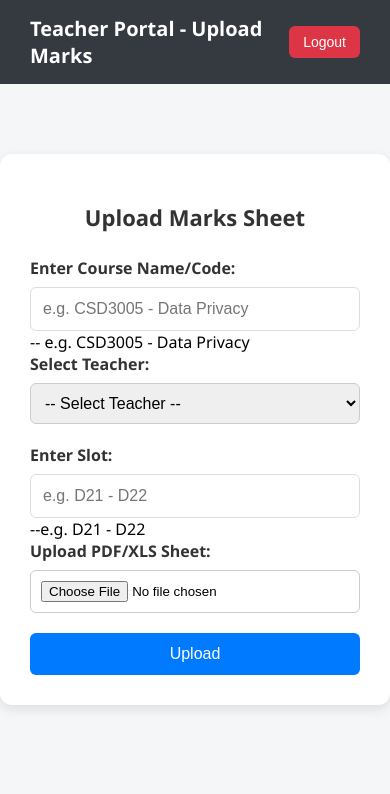
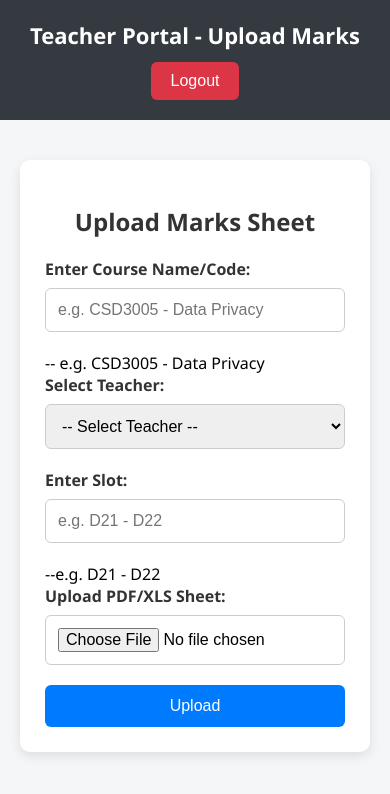
Before and after one commit to shubh100802/Student_Marks, a website: page public/upload.html in a window 390 px wide. Drawn offline with Linux system fonts and the light colour scheme.

Commit message:
Final working version with editable course/slot and data overwrite fix and fixed some css

```diff
--- a/public/script.js
+++ b/public/script.js
@@ -1,4 +1,4 @@
-// 🔍 Updated Search Handler
+//  Search Handler
 async function searchResult() {
   const query = document.getElementById('searchInput').value.trim();
   const course = document.getElementById('course').value;
--- a/public/style.css
+++ b/public/style.css
@@ -113,3 +113,27 @@ body {
   #resultDisplay p strong {
     color: #333;
   }
+
+  /* Responsive Navbar Fix */
+@media (max-width: 768px) {
+  .navbar {
+    flex-direction: column;
+    text-align: center;
+    padding: 20px 15px;
+  }
+
+  .navbar-left,
+  .navbar-right {
+    width: 100%;
+    margin: 10px 0;
+  }
+
+  .navbar-left h2 {
+    font-size: 20px;
+  }
+
+  .navbar-right .login-btn {
+    font-size: 14px;
+    padding: 10px 20px;
+  }
+}
--- a/public/upload.html
+++ b/public/upload.html
@@ -5,7 +5,6 @@
 <head>
     <meta charset="UTF-8">
     <title>Upload Student Marks</title>
-    <link rel="stylesheet" href="style.css">
     <style>
         body {
             font-family: 'Segoe UI', sans-serif;
@@ -20,12 +19,14 @@
             display: flex;
             justify-content: space-between;
             align-items: center;
+            flex-wrap: wrap;
             color: white;
         }
 
         .nav .title {
             font-size: 20px;
             font-weight: 600;
+            margin-bottom: 10px;
         }
 
         .nav .logout-btn {
@@ -65,6 +66,7 @@
         }
 
         input[type="file"],
+        input[type="text"],
         select {
             width: 100%;
             padding: 10px;
@@ -88,6 +90,60 @@
         button[type="submit"]:hover {
             background-color: #0056b3;
         }
+
+
+        @media (max-width: 600px) {
+            .nav {
+                flex-direction: column;
+                align-items: center;
+                text-align: center;
+                padding: 20px 15px;
+            }
+
+            .nav .title {
+                font-size: 22px;
+                margin-bottom: 12px;
+            }
+
+            .nav form {
+                width: 100%;
+                display: flex;
+                justify-content: center;
+            }
+
+            .nav .logout-btn {
+                padding: 10px 20px;
+                font-size: 16px;
+                width: auto;
+            }
+
+            .container {
+                margin: 40px 20px;
+                padding: 25px;
+                border-radius: 10px;
+            }
+
+            h2 {
+                font-size: 24px;
+                margin-bottom: 20px;
+            }
+
+            label {
+                font-size: 16px;
+            }
+
+            input[type="text"],
+            input[type="file"],
+            select {
+                font-size: 16px;
+                padding: 12px;
+            }
+
+            button[type="submit"] {
+                font-size: 16px;
+                padding: 12px;
+            }
+        }
     </style>
 </head>
 
@@ -105,7 +161,7 @@
         <form action="/upload" method="POST" enctype="multipart/form-data">
             <label for="course">Enter Course Name/Code:</label>
             <input type="text" name="course" id="course" placeholder="e.g. CSD3005 - Data Privacy" required />
-              -- e.g. CSD3005 - Data Privacy
+            -- e.g. CSD3005 - Data Privacy
 
             <label for="teacher">Select Teacher:</label>
             <select name="teacher" id="teacher" required>
@@ -115,7 +171,7 @@
 
             <label for="slot">Enter Slot:</label>
             <input type="text" name="slot" id="slot" placeholder="e.g. D21 - D22" required />
-             --e.g. D21 - D22
+            --e.g. D21 - D22
 
             <label for="file">Upload PDF/XLS Sheet:</label>
             <input type="file" name="file" id="file" accept=".pdf,.xlsx,.xls" required>
```
Also changed, not shown: public/index.html (+22 -2 lines), public/teacher-login.html (+26 -0 lines).
